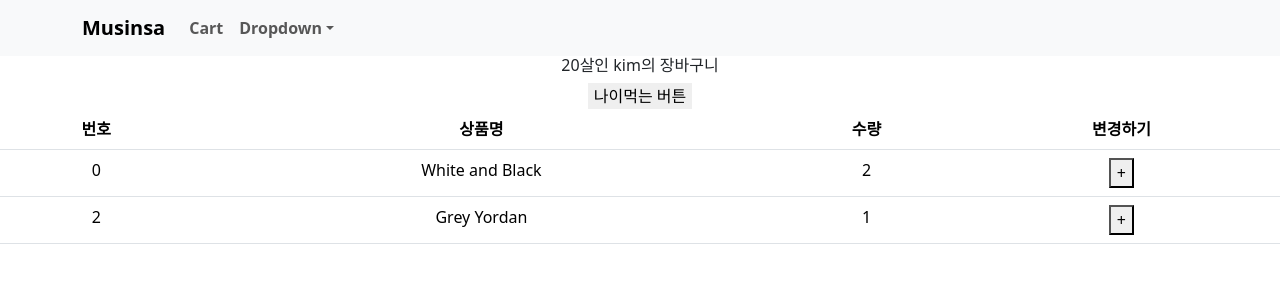
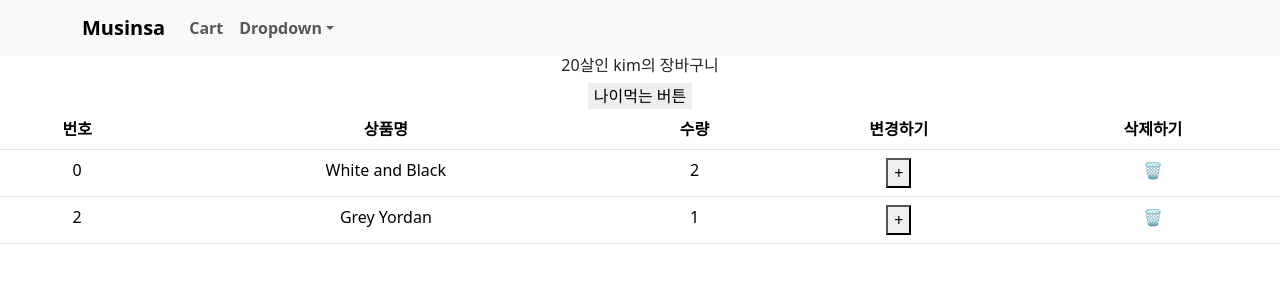
Before and after one commit to wnstndks/React, a React (Create React App) app in the folder pr2/myshop/: page /cart in a window 1280 px wide. Shown: the top 300 px of the page. Built offline with nearby package versions, Linux system fonts and the light colour scheme.

Commit message:
장바구니 기능 완료

```diff
--- a/pr2/myshop/src/routes/Cart.js
+++ b/pr2/myshop/src/routes/Cart.js
@@ -1,7 +1,8 @@
 import { Table } from "react-bootstrap";
 import { useDispatch, useSelector } from "react-redux";
-import { addCount} from "./Store.js";
+import { addCount, deleteItem} from "./Store.js";
 import {changeName, addAge} from '../store/userSlice.js'
+import { Link } from "react-router-dom";
 
 function Cart() {
   // Redux store 가져옴
@@ -25,6 +26,7 @@ function Cart() {
             <th>상품명</th>
             <th>수량</th>
             <th>변경하기</th>
+            <th>삭제하기</th>
           </tr>
         </thead>
         <tbody>
@@ -42,6 +44,12 @@ function Cart() {
                   +
                 </button>
               </td>
+              <td>
+                <span style={{cursor: 'pointer'}} onClick={()=>{
+                  dispatch(deleteItem(a.id))
+                }}>
+                🗑️
+                </span></td>
             </tr>
           ))}
         </tbody>
--- a/pr2/myshop/src/routes/Detail.js
+++ b/pr2/myshop/src/routes/Detail.js
@@ -1,17 +1,17 @@
-import { Link, useParams } from "react-router-dom";
-import { NavDropdown, Navbar, Container, Nav } from "react-bootstrap";
-import styled from "styled-components";
+import { useNavigate, useParams } from "react-router-dom";
+import { Nav } from "react-bootstrap";
 import styles from "./Detail.module.css";
 import { useState, useEffect } from "react";
-import {addItem} from "./Store.js";
-import { useDispatch } from "react-redux";
+import { addItem } from "./Store.js";
+import { useDispatch, useSelector } from "react-redux";
 
 function Detail(props) {
   let [alert, setAlert] = useState(true);
   let [탭, 탭변경] = useState(0);
   let [fade, setFade] = useState("");
-
-  let dispatch=useDispatch();
+  let state = useSelector((state) => state.cart);
+  let dispatch = useDispatch();
+  let navigate = useNavigate();
 
   useEffect(() => {
     setFade("end");
@@ -28,6 +28,8 @@ function Detail(props) {
   let 찾은상품 = props.shoes.find((x) => {
     return x.id == id;
   });
+
+  console.log(state);
 
   return (
     <div className="container">
@@ -51,13 +53,26 @@ function Detail(props) {
           <button
             className="btn btn-danger"
             onClick={() => {
-              dispatch(addItem({ id: 찾은상품.id, name: 찾은상품.title, count: 1 }))
+              dispatch(
+                addItem({ id: 찾은상품.id, name: 찾은상품.title, count: 1 })
+              );
             }}
           >
             주문하기
           </button>
         </div>
       </div>
+
+      {/* useNavigate는 페이지 이동시켜주는 함수 */}
+      <button
+        className="btn btn-primary"
+        onClick={() => {
+          navigate("/cart"); // 장바구니 페이지로 이동
+        }}
+      >
+        장바구니로 이동
+      </button>
+
       <div style={{ height: "100px" }} />
 
       <Nav variant="pills" defaultActiveKey="/link0">
--- a/pr2/myshop/src/routes/Store.js
+++ b/pr2/myshop/src/routes/Store.js
@@ -21,11 +21,22 @@ let cart = createSlice({
       state[번호].count++
     },
     addItem(state, action){
+      let 번호= state.findIndex((a)=>a.id==action.payload.id)
+      // findIndex는 조건을 만족하는 요소가 없으면 -1을 반환
+      if(번호 !== -1){
+        state[번호].count++
+      }else{
       state.push(action.payload)
+    }
+    },
+    deleteItem(state,action){
+      let 번호=state.findIndex((a)=>action.payload)
+      state.splice(번호)
+
     }
   }
 })
-export let {addCount,addItem} = cart.actions
+export let {addCount,addItem,deleteItem} = cart.actions
 
 export default configureStore({
   reducer: {
```
